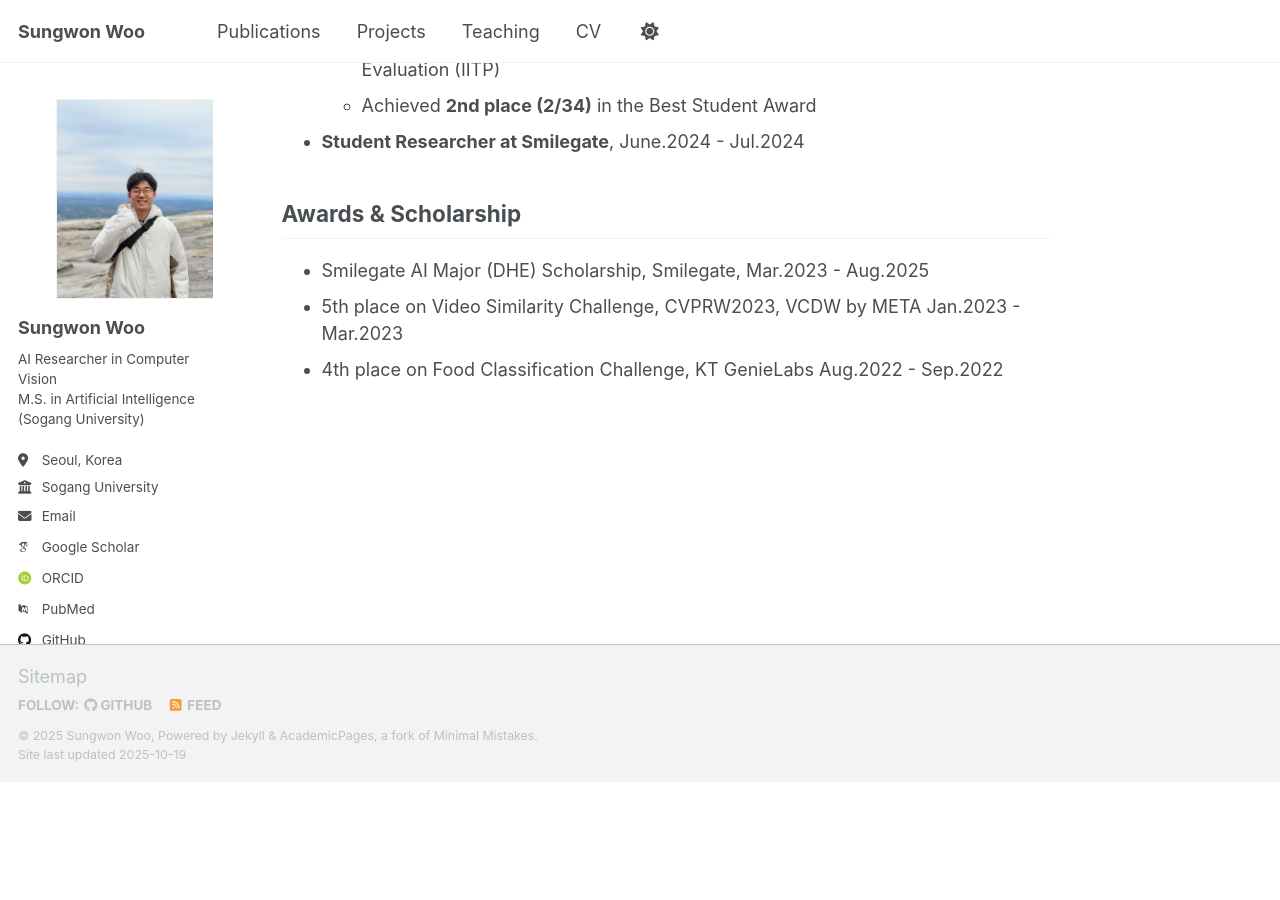
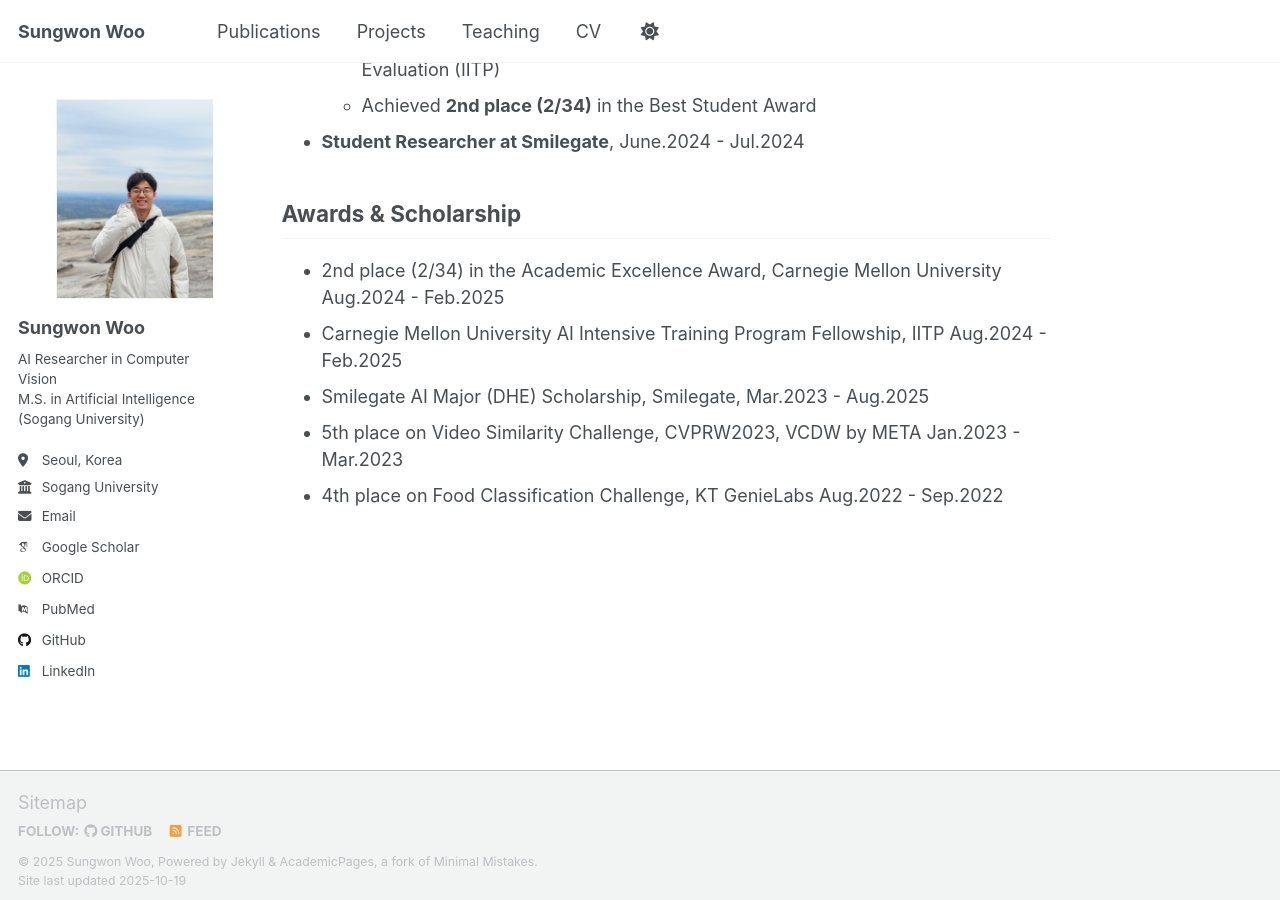
Before and after one commit to sungwon-woo/sungwon-woo.github.io, a Jekyll site: the page built from _pages/about.md, in a window 1280 px wide and 900 px high, scrolled down 2637 px. Built offline with Jekyll 4.4.1, drawn with Linux system fonts in a browser that asks for light colours; some web fonts are replaced; a script that is not in the unit is left out; before the commit the page ends 3420 px from its top, so only the background shows below that.

Commit message:
edit main page

```diff
--- a/_pages/about.md
+++ b/_pages/about.md
@@ -172,6 +172,8 @@ Juntae Kim\*, **Sungwon Woo***, Jongho Nang+ **(*co-first author)**
 - **Student Researcher at Smilegate**, June.2024 - Jul.2024
 
 ## Awards & Scholarship
+  - 2nd place (2/34) in the Academic Excellence Award, Carnegie Mellon University Aug.2024 - Feb.2025
+  - Carnegie Mellon University AI Intensive Training Program Fellowship, IITP Aug.2024 - Feb.2025
   - Smilegate AI Major (DHE) Scholarship, Smilegate, Mar.2023 - Aug.2025
   - 5th place on Video Similarity Challenge, CVPRW2023, VCDW by META Jan.2023 - Mar.2023
   - 4th place on Food Classification Challenge, KT GenieLabs Aug.2022 - Sep.2022
```
